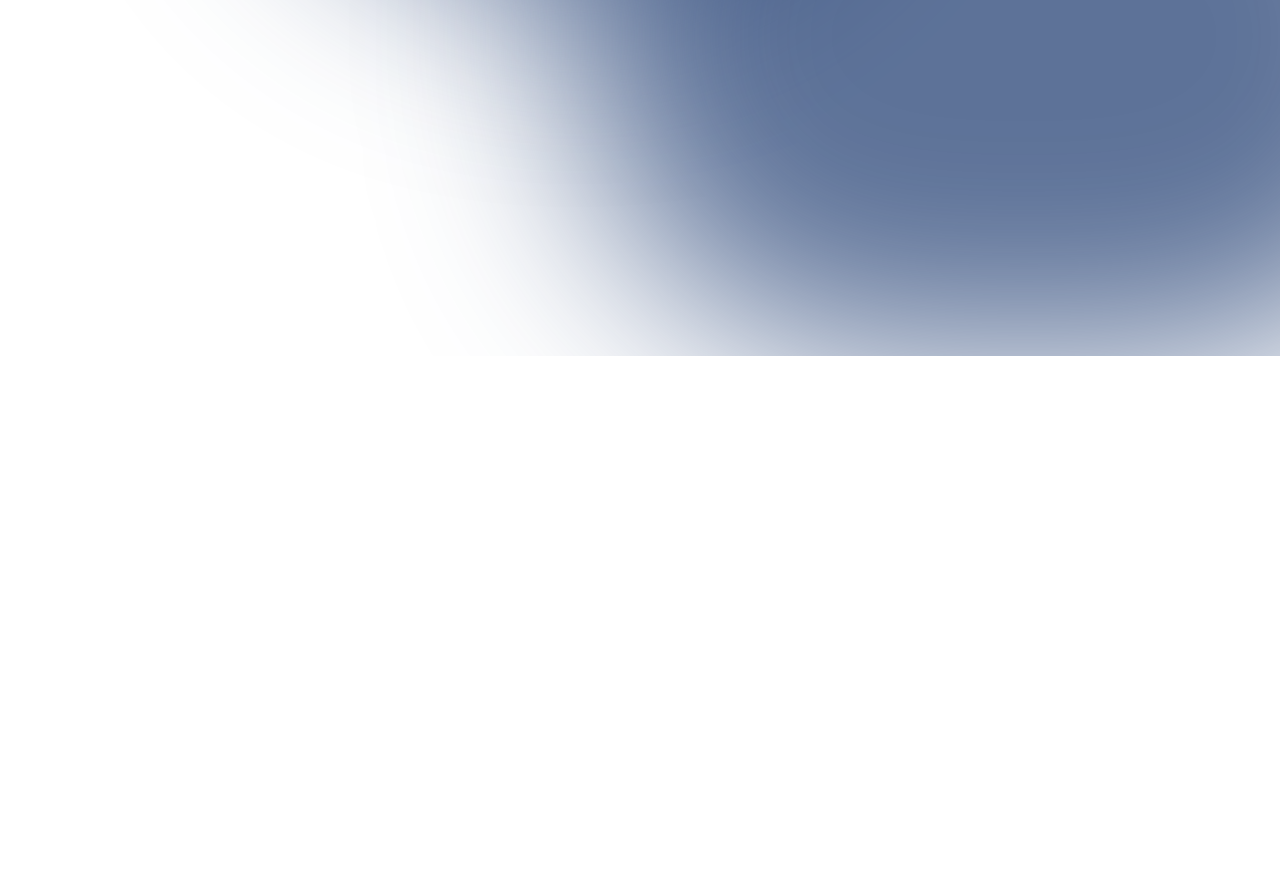
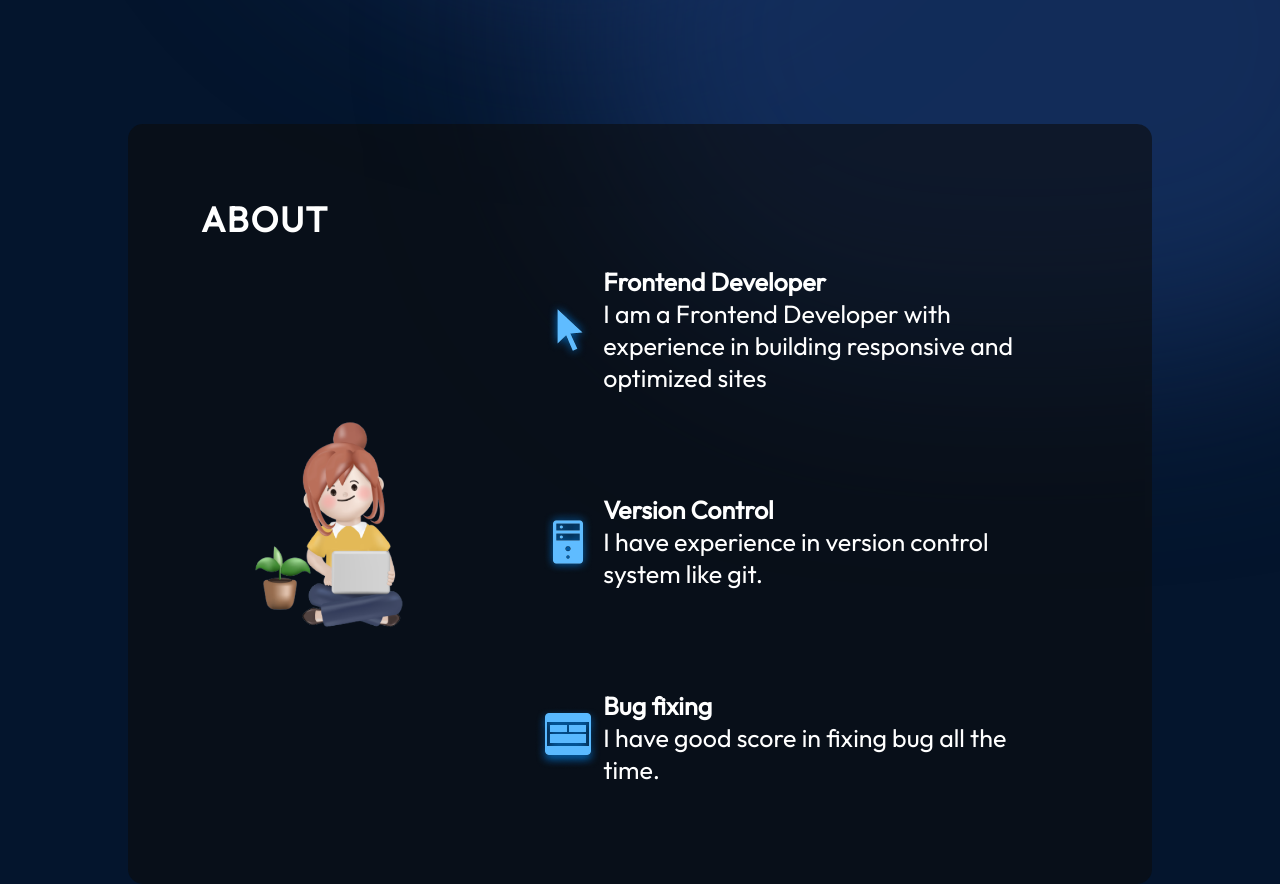
Before and after one commit to Vivek-aDev/vivek-portfolio, a React (Vite) app: page / in a window 1280 px wide. Shown: the part 680-1564 px from the top of the page. Before the commit the page ends 1036 px from the top, so only its background shows below. Built offline with nearby package versions, Linux system fonts and the light colour scheme.

Commit message:
add: About section

```diff
--- a/src/App.jsx
+++ b/src/App.jsx
@@ -1,13 +1,15 @@
 import styles from "./App.module.css";
 
-import {Hero} from "./components/Hero/Hero";
 import { Navbar } from "./components/navbar/navbar";
+import { Hero } from "./components/Hero/Hero";
+import { About } from "./components/About/About";
 
 function App() {
   return (
     <div className={styles.App}>
-      <Navbar/>
-      <Hero/>
+      <Navbar />
+      <Hero />
+      <About />
     </div>
   );
 }
--- /dev/null
+++ b/src/components/About/About.jsx
@@ -0,0 +1,44 @@
+import styles from './About.module.css'
+
+import { getImageUrl } from "../../utils";
+
+export const About = () => {
+  return (
+    <section className={styles.container} id='about'>
+      <h2 className={styles.title}>About</h2>
+      <div className={styles.content}>
+        <img
+          src={getImageUrl("about/aboutImage.png")}
+          alt="Me sitting with a laptop"
+          className={styles.aboutImage}
+        />
+        <ul className={styles.aboutItems}>
+          <li className={styles.aboutItem}>
+            <img src={getImageUrl("about/cursorIcon.png")} alt="Cursor Icon" />
+            <div className={styles.aboutItemText}>
+              <h3>Frontend Developer</h3>
+              <p>
+                I am a Frontend Developer with experience in building responsive
+                and optimized sites
+              </p>
+            </div>
+          </li>
+          <li className={styles.aboutItem}>
+            <img src={getImageUrl('about/serverIcon.png')} alt="server icon" />
+            <div className={styles.aboutItemText}>
+                <h3>Version Control</h3>
+                <p>I have experience in version control system like git.</p>
+            </div>
+          </li>
+          <li className={styles.aboutItem}>
+            <img src={getImageUrl('about/uiIcon.png')} alt="UI icon" />
+            <div className={styles.aboutItemText}>
+                <h3>Bug fixing</h3>
+                <p>I have good score in fixing bug all the time.</p>
+            </div>
+          </li>
+        </ul>
+      </div>
+    </section>
+  );
+};
--- /dev/null
+++ b/src/components/About/About.module.css
@@ -0,0 +1,89 @@
+@import "../../vars.css";
+
+.container {
+  position: relative;
+  background-color: rgba(12, 12, 12, 0.6);
+  border-radius: 15px;
+  padding: 73px;
+  margin-top: 129px;
+  z-index: 1;
+  margin-left: 10%;
+  margin-right: 10%;
+}
+
+.title {
+  color: var(--color-text);
+  font-size: 35px;
+  font-weight: 700;
+  letter-spacing: 1.75px;
+  text-transform: uppercase;
+}
+
+.content {
+  display: flex;
+  flex-direction: row;
+  align-items: center;
+}
+
+.aboutImage {
+  width: 35%;
+}
+
+.aboutItems {
+  color: var(--color-text);
+  display: flex;
+  flex-direction: column;
+  gap: 50px;
+}
+
+.aboutItem {
+  display: flex;
+  flex-direction: row;
+  align-items: center;
+  border-radius: 20px;
+  list-style: none;
+  padding: 25px;
+  background-image: linear-gradient(
+    90deg,
+    rgba(165, 215, 232, 0.42) 0%,
+    rgba(255, 255, 255, 0) 100%
+  );
+  background-size: 0 100%;
+  background-repeat: no-repeat;
+  transition: 0.4s;
+}
+
+.aboutItem:hover {
+  background-size: 100% 100%;
+}
+
+.aboutItem h3{
+    font-size: 25px;
+    font-weight: 600;
+}
+
+.aboutItem p{
+    font-size: 25px;
+}
+
+
+@media screen and (max-width: 830px){
+    .container{
+        background-color: transparent;
+        padding-left: 0;
+        padding-right: 0;
+    }
+    .content{
+        flex-direction: column;
+    }
+    .aboutImage{
+        display: none;
+    }
+    .aboutItems{
+        margin-top: 29px;
+    }
+    .aboutItem{
+        padding-left: 0;
+        padding-right: 0;
+    }
+}
--- a/src/components/Navbar/Navbar.module.css
+++ b/src/components/Navbar/Navbar.module.css
@@ -30,6 +30,7 @@
 .menuItems a {
   font-size: 25px;
   color: var(--color-text);
+  text-decoration: none;
 }
 
 @media screen and (max-width: 830px) {
--- a/src/index.css
+++ b/src/index.css
@@ -4,3 +4,7 @@
     padding: 0;
     font-family: "Outfit", Arial, Helvetica, sans-serif;
 }
+
+html{
+    /* scroll-behavior: smooth; */
+}
```
